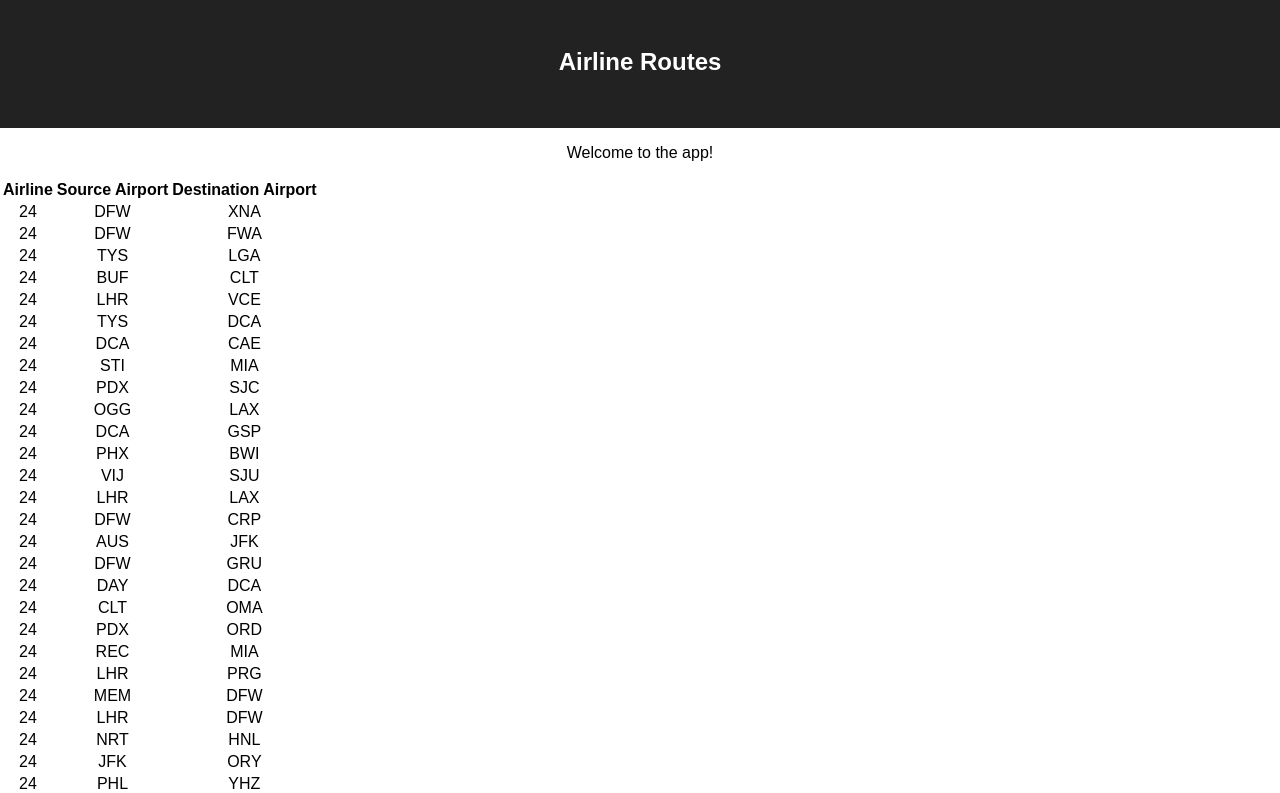
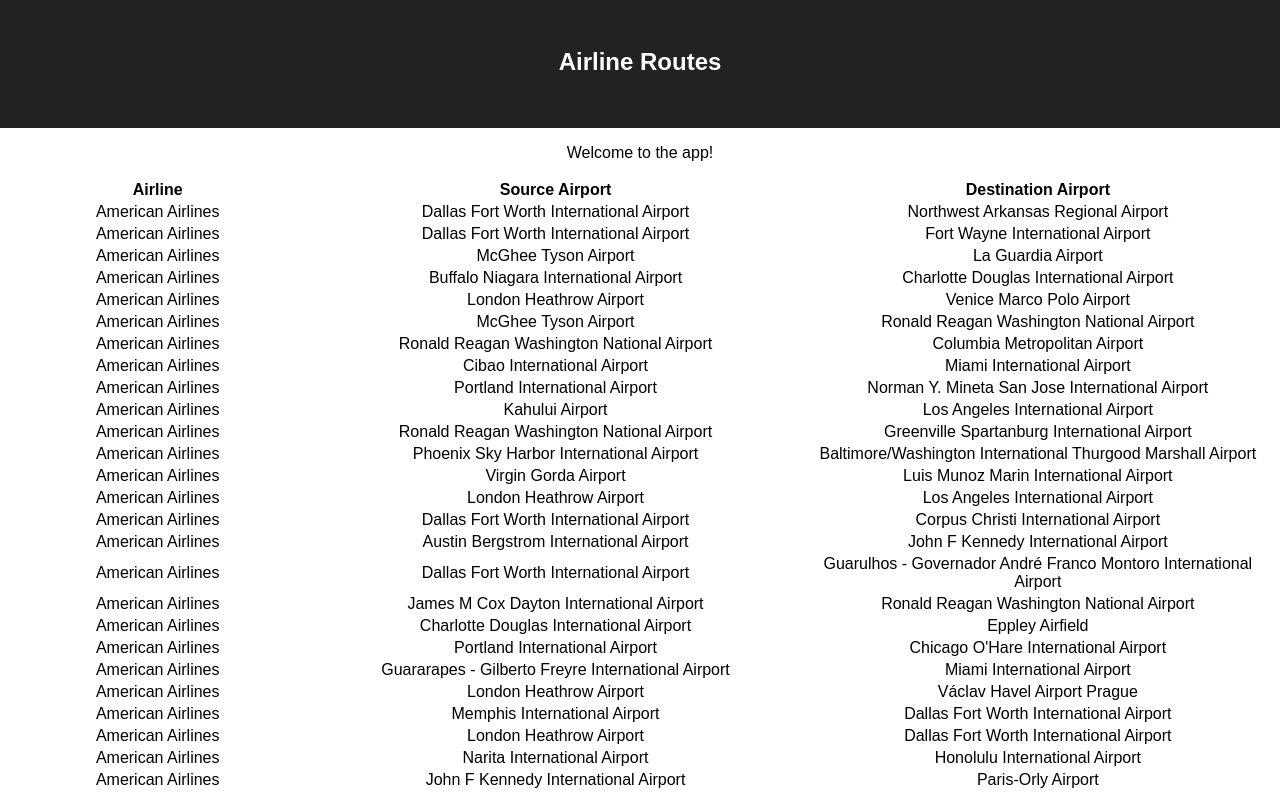
Before and after one commit to T-monius/airline-routes, a React (Create React App) app: page / in a window 1280 px wide. Shown: the top 793 px of the page. Built offline with nearby package versions, Linux system fonts and the light colour scheme.

Commit message:
Convert Table IDs and Codes to Human Readable Names

```diff
--- a/src/App.js
+++ b/src/App.js
@@ -1,14 +1,14 @@
 import React, { Component } from 'react';
 import './App.css';
 
-import RouteData from './data.js';
+import RouteData, { getAirlineById, getAirportByCode } from './data.js';
 
 const AirlineRouteTableRow = ( { route } ) => {
   return (
     <tr>
-      <td>{route.airline}</td>
-      <td>{route.src}</td>
-      <td>{route.dest}</td>
+      <td>{getAirlineById(route.airline).name}</td>
+      <td>{getAirportByCode(route.src).name}</td>
+      <td>{getAirportByCode(route.dest).name}</td>
     </tr>
   )
 }
--- a/src/data.js
+++ b/src/data.js
@@ -1,3 +1,11 @@
+function getAirlineById(id) {
+  return airlines.find( (airline) => airline.id == id );
+}
+
+function getAirportByCode(code) {
+  return airports.find( (airport) => airport.code === code );
+}
+
 const routes = [
     {"airline":24,"src":"DFW","dest":"XNA"},
     {"airline":24,"src":"DFW","dest":"FWA"},
@@ -1395,4 +1403,5 @@
 
 ];
 
-export default {routes, airlines, airports};
+export default { routes, airlines, airports };
+export { getAirlineById, getAirportByCode };
```
